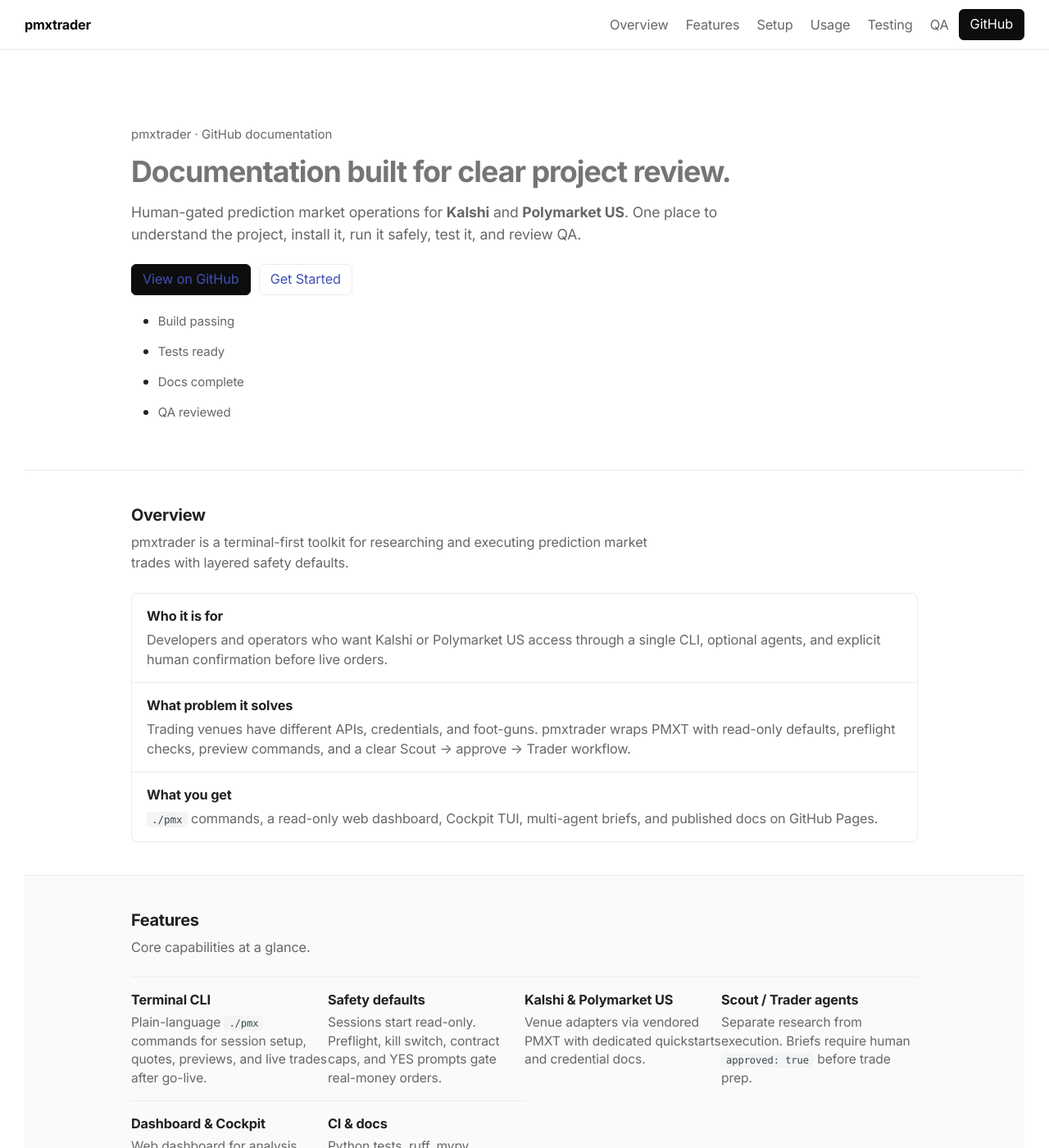
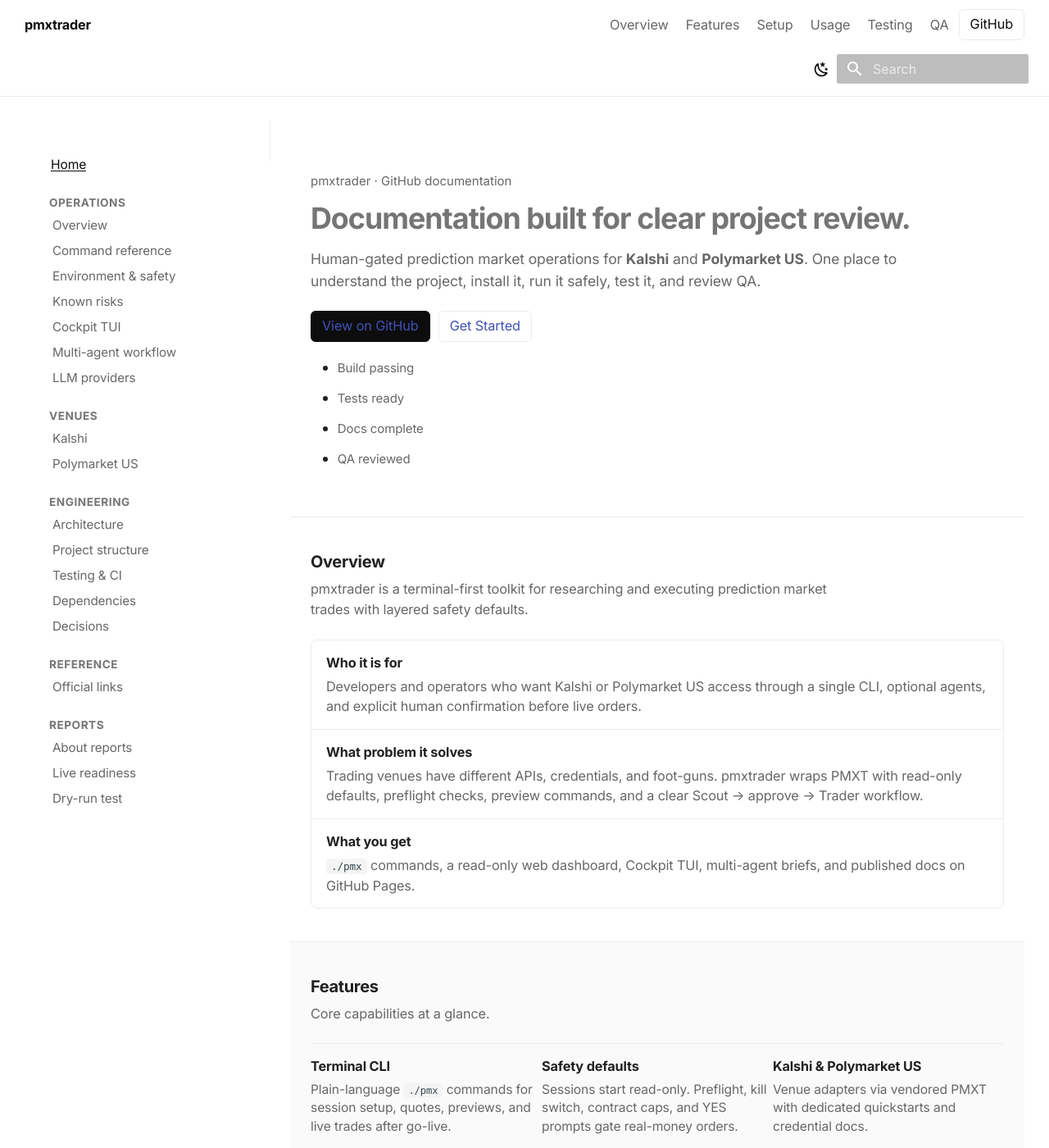
Before and after one commit to AbsCodeX/pmxtrader, an MkDocs documentation site: the page built from docs/README.md, in a window 1280 px wide and 1400 px high. Shown: the whole window at 82% size. Built offline with MkDocs 1.6.1 and Material for MkDocs 9.7.7, drawn with Linux system fonts in a browser that asks for light colours; comment, search, counter and statistics services are not loaded.

Commit message:
Add persistent left nav tree and unify docs header toolbar.
Show MkDocs sidebar on all pages, merge search and theme toggle into a slim
toolbar row, hide duplicate repo chrome, and remove integrated TOC clutter.

Co-authored-by: Cursor <cursoragent@cursor.com>

```diff
--- a/docs/overrides/main.html
+++ b/docs/overrides/main.html
@@ -20,8 +20,12 @@
 {% endblock %}
 
 {% block header %}
-  {% include "partials/pmx-topnav.html" %}
-  {{ super() }}
+  <div class="pmx-shell-header">
+    {% include "partials/pmx-topnav.html" %}
+    <div class="pmx-shell-header__toolbar">
+      {{ super() }}
+    </div>
+  </div>
 {% endblock %}
 
 {% block content %}
--- a/docs/overrides/partials/pmx-topnav.html
+++ b/docs/overrides/partials/pmx-topnav.html
@@ -1,4 +1,4 @@
-{# Site-wide top navigation — anchor links on home, deep links on inner pages #}
+{# Site header — brand, in-page anchors, and doc toolbar (search + theme) #}
 {% set base = config.site_url | default('/') %}
 <header class="pmx-site-header" role="banner">
   <div class="pmx-site-header__inner">
@@ -10,12 +10,12 @@
       class="pmx-site-header__toggle"
       aria-expanded="false"
       aria-controls="pmx-site-nav"
-      aria-label="Open navigation menu"
+      aria-label="Open section menu"
     >
       <span class="pmx-site-header__toggle-bar"></span>
       <span class="pmx-site-header__toggle-bar"></span>
     </button>
-    <nav id="pmx-site-nav" class="pmx-site-nav" aria-label="Primary">
+    <nav id="pmx-site-nav" class="pmx-site-nav" aria-label="Page sections">
       <a class="pmx-site-nav__link" href="{{ base }}#overview">Overview</a>
       <a class="pmx-site-nav__link" href="{{ base }}#features">Features</a>
       <a class="pmx-site-nav__link" href="{{ base }}#setup">Setup</a>
@@ -23,7 +23,7 @@
       <a class="pmx-site-nav__link" href="{{ base }}#testing">Testing</a>
       <a class="pmx-site-nav__link" href="{{ base }}#qa-checklist">QA</a>
       <a
-        class="pmx-btn pmx-btn--dark"
+        class="pmx-btn pmx-btn--ghost pmx-site-nav__github"
         href="{{ config.repo_url | default('https://github.com/AbsCodeX/pmxtrader') }}"
         target="_blank"
         rel="noopener"
--- a/docs/stylesheets/extra.css
+++ b/docs/stylesheets/extra.css
@@ -95,10 +95,8 @@ body,
 
 .pmx-site-header {
   background: var(--doc-bg);
-  border-bottom: 1px solid var(--doc-border);
-  position: sticky;
-  top: 0;
-  z-index: 4;
+  position: static;
+  z-index: auto;
 }
 
 .pmx-site-header__inner {
@@ -255,25 +253,94 @@ body,
   font-size: var(--doc-text-sm);
 }
 
+/* ── App header shell (topnav + search/theme toolbar) ── */
+
+.pmx-shell-header {
+  background: var(--doc-bg);
+  border-bottom: 1px solid var(--doc-border);
+  position: sticky;
+  top: 0;
+  z-index: 4;
+}
+
+.pmx-site-header {
+  border-bottom: none;
+  position: static;
+}
+
+.pmx-shell-header__toolbar .md-header {
+  background: transparent;
+  border: none;
+  box-shadow: none;
+  color: var(--doc-text);
+  min-height: 0;
+  padding: 0;
+}
+
+.pmx-shell-header__toolbar .md-header__inner {
+  justify-content: flex-end;
+  margin: 0 auto;
+  max-width: 72rem;
+  min-height: 2rem;
+  padding: 0 clamp(1rem, 3vw, 1.25rem) 0.45rem;
+}
+
+.pmx-shell-header__toolbar .md-header__button {
+  color: var(--doc-muted);
+  margin: 0;
+  min-height: 1.75rem;
+  min-width: 1.75rem;
+}
+
+.pmx-shell-header__toolbar .md-header__button:hover {
+  color: var(--doc-text);
+}
+
+.pmx-shell-header__toolbar .md-header__button svg {
+  height: 1.05rem;
+  width: 1.05rem;
+}
+
+.pmx-shell-header__toolbar .md-logo,
+.pmx-shell-header__toolbar .md-header__title,
+.pmx-shell-header__toolbar .md-header__source {
+  display: none;
+}
+
+.md-skip {
+  clip: rect(0, 0, 0, 0);
+  height: 1px;
+  overflow: hidden;
+  position: absolute;
+  white-space: nowrap;
+  width: 1px;
+}
+
+.md-skip:focus {
+  background: var(--doc-bg);
+  border: 1px solid var(--doc-border);
+  clip: auto;
+  height: auto;
+  left: 1rem;
+  overflow: visible;
+  padding: 0.35rem 0.55rem;
+  top: 0.35rem;
+  width: auto;
+  z-index: 10;
+}
+
+@media screen and (min-width: 76.25em) {
+  .pmx-shell-header__toolbar .md-header__button[for="__drawer"] {
+    display: none;
+  }
+}
+
 /* ── Homepage layout ── */
 
 .pmx-doc-home {
   margin: 0 auto;
   max-width: none;
   padding: 0;
-}
-
-.pmx-home .md-sidebar--primary,
-.pmx-home .md-sidebar--secondary {
-  display: none;
-}
-
-.pmx-home .md-header {
-  display: none;
-}
-
-.pmx-home .md-content {
-  margin: 0;
 }
 
 .pmx-home .md-content__inner {
@@ -284,6 +351,59 @@ body,
 
 .pmx-home .md-footer-nav {
   display: none;
+}
+
+/* ── Left navigation tree ── */
+
+@media screen and (min-width: 76.25em) {
+  .md-sidebar--primary {
+    width: 15rem;
+  }
+
+  .md-sidebar--primary .md-sidebar__scrollwrap {
+    width: 15rem;
+  }
+}
+
+.md-sidebar--primary {
+  background: var(--doc-bg);
+  border-right: 1px solid var(--doc-border);
+}
+
+.md-sidebar--primary .md-sidebar__scrollwrap {
+  padding: 0.65rem 0 1.25rem;
+}
+
+@media screen and (min-width: 76.25em) {
+  .md-sidebar--primary .md-nav__title,
+  .md-sidebar--primary .md-nav__source {
+    display: none;
+  }
+}
+
+.md-nav--primary > .md-nav__list {
+  padding: 0 0.55rem;
+}
+
+.md-nav__item--section > .md-nav__link {
+  color: var(--doc-muted);
+  font-size: 0.68rem;
+  font-weight: 600;
+  letter-spacing: 0.04em;
+  margin-top: 0.75rem;
+  min-height: auto;
+  padding: 0.25rem 0.45rem 0.15rem;
+  pointer-events: none;
+  text-transform: uppercase;
+}
+
+.md-nav__item--section:first-child > .md-nav__link {
+  margin-top: 0.1rem;
+}
+
+.md-nav .md-nav .md-nav__link {
+  font-size: 0.76rem;
+  padding-left: 0.65rem;
 }
 
 /* ── Hero ── */
@@ -725,7 +845,7 @@ body,
 
 .md-header {
   background: var(--doc-bg);
-  border-bottom: 1px solid var(--doc-border);
+  border-bottom: none;
   box-shadow: none;
 }
 
@@ -733,14 +853,20 @@ body,
   background: var(--doc-bg);
 }
 
-.md-header__title,
-.md-header .md-logo {
-  display: none;
+.md-sidebar--secondary {
+  border-left: 1px solid var(--doc-border);
 }
 
-.md-sidebar--primary {
-  background: var(--doc-bg);
-  border-right: 1px solid var(--doc-border);
+.md-sidebar--secondary .md-nav__title {
+  color: var(--doc-muted);
+  font-size: 0.68rem;
+  font-weight: 600;
+  letter-spacing: 0.04em;
+  text-transform: uppercase;
+}
+
+.md-sidebar--secondary .md-nav__link {
+  font-size: 0.76rem;
 }
 
 .md-nav__link {
@@ -759,14 +885,6 @@ body,
   font-weight: 500;
   text-decoration: underline;
   text-underline-offset: 2px;
-}
-
-.md-nav__item--section > .md-nav__link {
-  color: var(--doc-muted);
-  font-size: 0.68rem;
-  font-weight: 600;
-  letter-spacing: 0.03em;
-  text-transform: uppercase;
 }
 
 .md-content__inner {
--- a/mkdocs.yml
+++ b/mkdocs.yml
@@ -20,34 +20,27 @@ theme:
       primary: black
       accent: black
       toggle:
-        icon: material/brightness-7
-        name: Dark mode
+        icon: material/weather-night
+        name: Switch to dark mode
     - media: "(prefers-color-scheme: dark)"
       scheme: slate
       primary: black
       accent: black
       toggle:
-        icon: material/brightness-4
-        name: Light mode
+        icon: material/weather-sunny
+        name: Switch to light mode
   font:
     text: Inter
     code: Roboto Mono
   features:
     - navigation.sections
     - navigation.expand
-    - navigation.top
-    - navigation.path
-    - navigation.indexes
     - navigation.footer
     - navigation.prev_next
     - search.suggest
     - search.highlight
-    - search.share
     - content.code.copy
     - content.tabs.link
-    - toc.follow
-    - header.autohide
-    - toc.integrate
 
 plugins:
   - search
```
Also changed, not shown: docs/README.md (+0 -1 lines).
